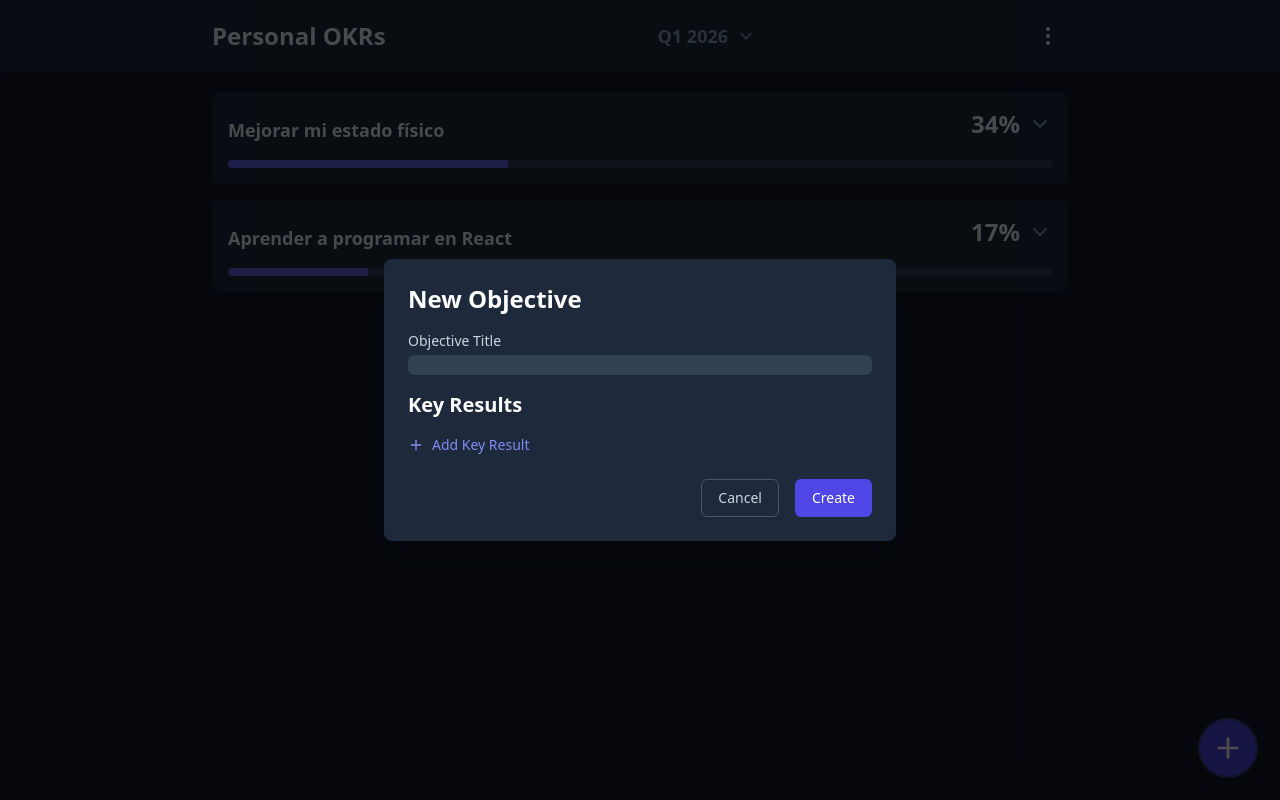
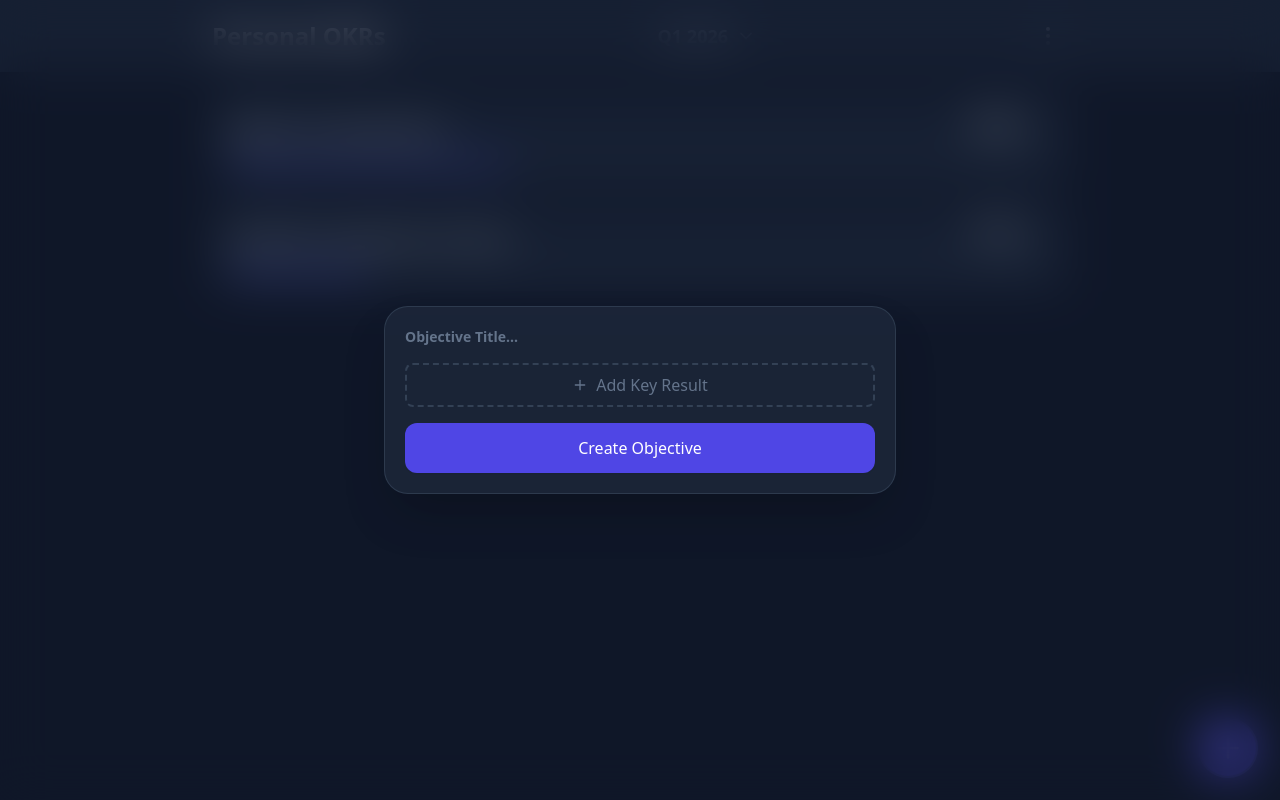
Before and after one commit to celesfchallen/personal-okrs, a React (Vite) app: page / in a window 1280 px wide. Both pictures are taken after a click on the button 1228 px from the left and 748 px from the top of the page. Built offline with nearby package versions, Linux system fonts and the light colour scheme.

Commit message:
OKRs creation modal (#3)
* Refactor creation and update modal

* Change title size and button colors

```diff
--- a/src/components/OkrForm.jsx
+++ b/src/components/OkrForm.jsx
@@ -1,26 +1,35 @@
-import { useState, useEffect } from 'react';
+import { useState, useEffect, useRef } from 'react';
 import { useOkr } from '../contexts/OkrContext';
 import { v4 as uuidv4 } from 'uuid';
-import { Plus, Trash2 } from 'lucide-react';
+import { Plus, Trash2, X, Settings2, Target, CheckCircle, Calendar } from 'lucide-react';
+import { useOnClickOutside } from '../hooks/useOnClickOutside';
+
+const KrIcon = ({ type }) => {
+    switch(type) {
+        case 'numeric': return <Target size={16} className="text-slate-500" />;
+        case 'boolean': return <CheckCircle size={16} className="text-slate-500" />;
+        case 'frequency': return <Calendar size={16} className="text-slate-500" />;
+        default: return null;
+    }
+}
 
 const OkrForm = ({ isOpen, onClose, objectiveToEdit, currentQuarter }) => {
   const { addObjective, updateObjective } = useOkr();
-  const [objective, setObjective] = useState({
-    title: '',
-    krs: [],
-    quarter: currentQuarter,
-  });
+  const [objective, setObjective] = useState({ title: '', krs: [], quarter: currentQuarter });
+  const [editingKrId, setEditingKrId] = useState(null);
+  const [advancedKrId, setAdvancedKrId] = useState(null);
+
+  const modalRef = useRef();
+  useOnClickOutside(modalRef, onClose);
 
   useEffect(() => {
     if (objectiveToEdit) {
       setObjective(objectiveToEdit);
     } else {
-      setObjective({
-        title: '',
-        krs: [],
-        quarter: currentQuarter,
-      });
+      setObjective({ title: '', krs: [], quarter: currentQuarter });
     }
+    setEditingKrId(null);
+    setAdvancedKrId(null);
   }, [objectiveToEdit, isOpen, currentQuarter]);
 
   const handleObjectiveChange = (e) => {
@@ -41,39 +50,19 @@ const OkrForm = ({ isOpen, onClose, objectiveToEdit, currentQuarter }) => {
     let newKr = { id: oldKr.id, title: oldKr.title, type: newType };
 
     switch (newType) {
-      case 'numeric':
-        newKr = { ...newKr, initialValue: 0, currentValue: 0, targetValue: 100, unit: '' };
-        break;
-      case 'boolean':
-        newKr = { ...newKr, currentValue: 0 };
-        break;
-      case 'frequency':
-        newKr = { ...newKr, targetValue: 4, period: 'weekly', completedDays: [] };
-        break;
-      default:
-        break;
+      case 'numeric': newKr = { ...newKr, initialValue: 0, currentValue: 0, targetValue: 100, unit: '' }; break;
+      case 'boolean': newKr = { ...newKr, currentValue: 0 }; break;
+      case 'frequency': newKr = { ...newKr, targetValue: 4, period: 'weekly', completedDays: [] }; break;
+      default: break;
     }
-
     krs[index] = newKr;
     setObjective({ ...objective, krs });
   };
 
   const addKr = () => {
-    setObjective({
-      ...objective,
-      krs: [
-        ...objective.krs,
-        {
-          id: uuidv4(),
-          title: '',
-          type: 'numeric',
-          initialValue: 0,
-          currentValue: 0,
-          targetValue: 100,
-          unit: '',
-        },
-      ],
-    });
+    const newKr = { id: uuidv4(), title: '', type: 'numeric', initialValue: 0, currentValue: 0, targetValue: 100, unit: '' };
+    setObjective({ ...objective, krs: [...objective.krs, newKr] });
+    setEditingKrId(newKr.id);
   };
 
   const removeKr = (index) => {
@@ -95,10 +84,7 @@ const OkrForm = ({ isOpen, onClose, objectiveToEdit, currentQuarter }) => {
             newKr.initialValue = Number(kr.initialValue) || 0;
             newKr.currentValue = Number(kr.currentValue) || 0;
         }
-        // Ensure completedDays exists for frequency
-        if (kr.type === 'frequency' && !newKr.completedDays) {
-          newKr.completedDays = [];
-        }
+        if (kr.type === 'frequency' && !newKr.completedDays) newKr.completedDays = [];
         return newKr;
       })
     }
@@ -112,62 +98,78 @@ const OkrForm = ({ isOpen, onClose, objectiveToEdit, currentQuarter }) => {
 
   if (!isOpen) return null;
 
-  const inputClasses = "mt-1 block w-full rounded-md bg-slate-700 border-slate-600 text-white shadow-sm focus:border-indigo-500 focus:ring-indigo-500 sm:text-sm";
+  const baseInputClasses = "block w-full border-transparent rounded-lg sm:text-sm text-white";
+  const focusClasses = "focus:border-emerald-500 focus:ring-emerald-500";
+  const titleInputClasses = `${baseInputClasses} bg-transparent text-4xl font-bold p-0 focus:ring-0 text-slate-100 placeholder-slate-500`;
+  const regularInputClasses = `${baseInputClasses} bg-slate-800/50 ${focusClasses} px-3 py-2`;
+
+  const renderKrSummary = (kr) => {
+    switch(kr.type) {
+      case 'numeric': return `Goal: ${kr.targetValue} ${kr.unit || ''}`;
+      case 'boolean': return kr.currentValue ? 'Done' : 'Not Done';
+      case 'frequency': return `${kr.targetValue} times`;
+      default: return '';
+    }
+  }
 
   return (
-    <div className="fixed inset-0 bg-black bg-opacity-70 z-50 flex justify-center items-center">
-      <div className="bg-slate-800 p-6 rounded-lg shadow-xl w-full max-w-lg max-h-full overflow-y-auto text-slate-300">
-        <h2 className="text-2xl font-bold mb-4 text-white">
-          {objective.id ? 'Edit Objective' : 'New Objective'}
-        </h2>
-        <form onSubmit={handleSubmit}>
-          {/* Objective fields */}
-          <div className="mb-4">
-            <label htmlFor="title" className="block text-sm font-medium">Objective Title</label>
-            <input type="text" name="title" value={objective.title} onChange={handleObjectiveChange} className={inputClasses} required />
+    <div className="fixed inset-0 bg-slate-900/50 backdrop-blur-xl z-50 flex justify-center items-end sm:items-center p-0 sm:p-4">
+      <div ref={modalRef} className="bg-slate-800/80 border border-slate-700/80 p-5 rounded-t-3xl sm:rounded-3xl shadow-2xl w-full max-w-lg max-h-[95vh] flex flex-col text-slate-300">
+        <div className="flex-shrink-0 mb-4 text-4xl">
+            <input type="text" name="title" value={objective.title} onChange={handleObjectiveChange} className={`${titleInputClasses} font-bold font-size-inherit`} placeholder="Objective Title..." required />
         </div>
 
-          {/* Key Results */}
-          <h3 className="text-xl font-semibold my-4 text-white">Key Results</h3>
+        <div className="flex-grow overflow-y-auto space-y-2 -mr-2 pr-2">
             {objective.krs.map((kr, index) => (
-            <div key={kr.id || index} className="grid grid-cols-1 gap-4 mb-4 p-4 border border-slate-700 rounded-md">
-                <div className="flex justify-between items-start">
-                    <input type="text" name="title" value={kr.title} onChange={(e) => handleKrChange(index, e)} placeholder="KR Title" className={`${inputClasses} w-full`} required />
-                    <button type="button" onClick={() => removeKr(index)} className="ml-2 flex-shrink-0 w-8 h-8 flex items-center justify-center bg-red-600 text-white rounded-full hover:bg-red-700"><Trash2 size={16} /></button>
+                <div key={kr.id}>
+                {editingKrId === kr.id ? (
+                    <div className="bg-slate-900/50 p-3 rounded-lg space-y-3 shadow-inner shadow-slate-900/50">
+                        <div className="flex justify-between items-center">
+                            <input type="text" name="title" value={kr.title} onChange={(e) => handleKrChange(index, e)} placeholder="Key Result Title" className={`${regularInputClasses} flex-grow`} required />
+                            <button type="button" onClick={() => removeKr(index)} className="ml-3 text-slate-500 hover:text-red-500"><Trash2 size={16} /></button>
                         </div>
-
-                <select name="type" value={kr.type} onChange={(e) => handleKrTypeChange(index, e.target.value)} className={inputClasses}>
-                    <option value="numeric">Numeric</option>
-                    <option value="boolean">Boolean (Done/Not Done)</option>
-                    <option value="frequency">Frequency (Habit)</option>
-                </select>
-
+                        <div className='grid grid-cols-2 gap-x-3 gap-y-2'>
+                            <div><select name="type" value={kr.type} onChange={(e) => handleKrTypeChange(index, e.target.value)} className={regularInputClasses}><option value="numeric">Numeric</option><option value="boolean">Done/Not Done</option><option value="frequency">Frequency</option></select></div>
+                            {kr.type === 'boolean' && <div />}
+                            {kr.type === 'frequency' && (<><input type="number" name="targetValue" value={kr.targetValue} onChange={(e) => handleKrChange(index, e)} className={regularInputClasses} placeholder="Times" /><select name="period" value={kr.period} onChange={(e) => handleKrChange(index, e)} className={regularInputClasses}><option value="weekly">per Week</option><option value="monthly">per Month</option></select></>)}
                             {kr.type === 'numeric' && (
-                    <div className="grid grid-cols-3 gap-2">
-                        <input type="number" name="initialValue" value={kr.initialValue} onChange={(e) => handleKrChange(index, e)} placeholder="Initial" className={inputClasses} />
-                        <input type="number" name="currentValue" value={kr.currentValue} onChange={(e) => handleKrChange(index, e)} placeholder="Current" className={inputClasses} />
-                        <input type="number" name="targetValue" value={kr.targetValue} onChange={(e) => handleKrChange(index, e)} placeholder="Target" className={inputClasses} />
+                                <div className="col-span-2 space-y-2">
+                                    <div className="flex items-center gap-2">
+                                        <label className="text-sm text-slate-400">Goal:</label>
+                                        <input type="number" name="targetValue" value={kr.targetValue} onChange={(e) => handleKrChange(index, e)} className={`${regularInputClasses} w-24 text-center`} placeholder="100" />
+                                        <input type="text" name="unit" value={kr.unit} onChange={(e) => handleKrChange(index, e)} className={`${regularInputClasses} flex-grow`} placeholder="Unit (e.g. 'steps')" />
+                                        <button type="button" onClick={() => setAdvancedKrId(advancedKrId === kr.id ? null : kr.id)} className={`p-1 rounded ${advancedKrId === kr.id ? 'bg-slate-700' : ''} text-slate-500 hover:text-slate-300`}><Settings2 size={16}/></button>
+                                    </div>
+                                    {advancedKrId === kr.id && (
+                                        <div className="flex items-center gap-2 pl-10">
+                                            <label className="text-sm text-slate-400">Initial:</label>
+                                            <input type="number" name="initialValue" value={kr.initialValue} onChange={(e) => handleKrChange(index, e)} className={`${regularInputClasses} w-24 text-center`} />
                                         </div>
                                     )}
-                {kr.type === 'frequency' && (
-                    <div className="grid grid-cols-2 gap-2">
-                        <input type="number" name="targetValue" value={kr.targetValue} onChange={(e) => handleKrChange(index, e)} placeholder="How many times?" className={inputClasses} />
-                        <select name="period" value={kr.period} onChange={(e) => handleKrChange(index, e)} className={inputClasses}>
-                            <option value="weekly">per Week</option>
-                            <option value="monthly">per Month</option>
-                        </select>
+                                </div>
+                            )}
+                        </div>
+                        <button type="button" onClick={() => setEditingKrId(null)} className="w-full text-center py-1.5 px-4 text-white bg-indigo-600 hover:bg-indigo-700 rounded-md text-sm font-medium">Done</button>
+                    </div>
+                ) : (
+                    <div onClick={() => setEditingKrId(kr.id)} className="p-2 px-3 rounded-lg flex justify-between items-center cursor-pointer hover:bg-slate-700/50 text-slate-400 hover:text-slate-200">
+                        <div className="flex items-center gap-2">
+                            <KrIcon type={kr.type} />
+                            <span>{kr.title || 'Untitled KR'}</span>
+                        </div>
+                        <span className="text-sm">{renderKrSummary(kr)}</span>
                     </div>
                 )}
                 </div>
             ))}
-          <button type="button" onClick={addKr} className="flex items-center gap-2 text-sm font-medium text-indigo-400 hover:text-indigo-300"><Plus size={16} /> Add Key Result</button>
+            <button type="button" onClick={addKr} className="w-full flex items-center justify-center gap-2 py-2 px-4 border-2 border-dashed border-slate-700 rounded-lg text-slate-500 hover:border-slate-600 hover:text-slate-400 transition-colors">
+                <Plus size={16} /> Add Key Result
+            </button>
+        </div>
 
-          {/* Form actions */}
-          <div className="mt-6 flex justify-end gap-4">
-            <button type="button" onClick={onClose} className="py-2 px-4 border border-slate-600 rounded-md shadow-sm text-sm font-medium hover:bg-slate-700">Cancel</button>
-            <button type="submit" className="py-2 px-4 border border-transparent rounded-md shadow-sm text-sm font-medium text-white bg-indigo-600 hover:bg-indigo-700">{objective.id ? 'Update' : 'Create'}</button>
+        <div className="mt-4 flex-shrink-0">
+          <button type="submit" onClick={handleSubmit} className="w-full py-3 px-4 border border-transparent rounded-xl shadow-sm text-base font-medium text-white bg-indigo-600 hover:bg-indigo-700">{objective.id ? 'Update Objective' : 'Create Objective'}</button>
         </div>
-        </form>
       </div>
     </div>
   );
--- /dev/null
+++ b/src/hooks/useOnClickOutside.js
@@ -0,0 +1,21 @@
+import { useEffect } from 'react';
+
+export const useOnClickOutside = (ref, handler) => {
+  useEffect(() => {
+    const listener = (event) => {
+      // Do nothing if clicking ref's element or descendent elements
+      if (!ref.current || ref.current.contains(event.target)) {
+        return;
+      }
+      handler(event);
+    };
+
+    document.addEventListener('mousedown', listener);
+    document.addEventListener('touchstart', listener);
+
+    return () => {
+      document.removeEventListener('mousedown', listener);
+      document.removeEventListener('touchstart', listener);
+    };
+  }, [ref, handler]);
+};
--- a/src/index.css
+++ b/src/index.css
@@ -7,3 +7,9 @@
     @apply bg-gray-900 text-gray-100;
   }
 }
+
+@layer utilities {
+  .font-size-inherit {
+    font-size: inherit;
+  }
+}
```
Lines whose indentation alone changed are shown as unchanged.
